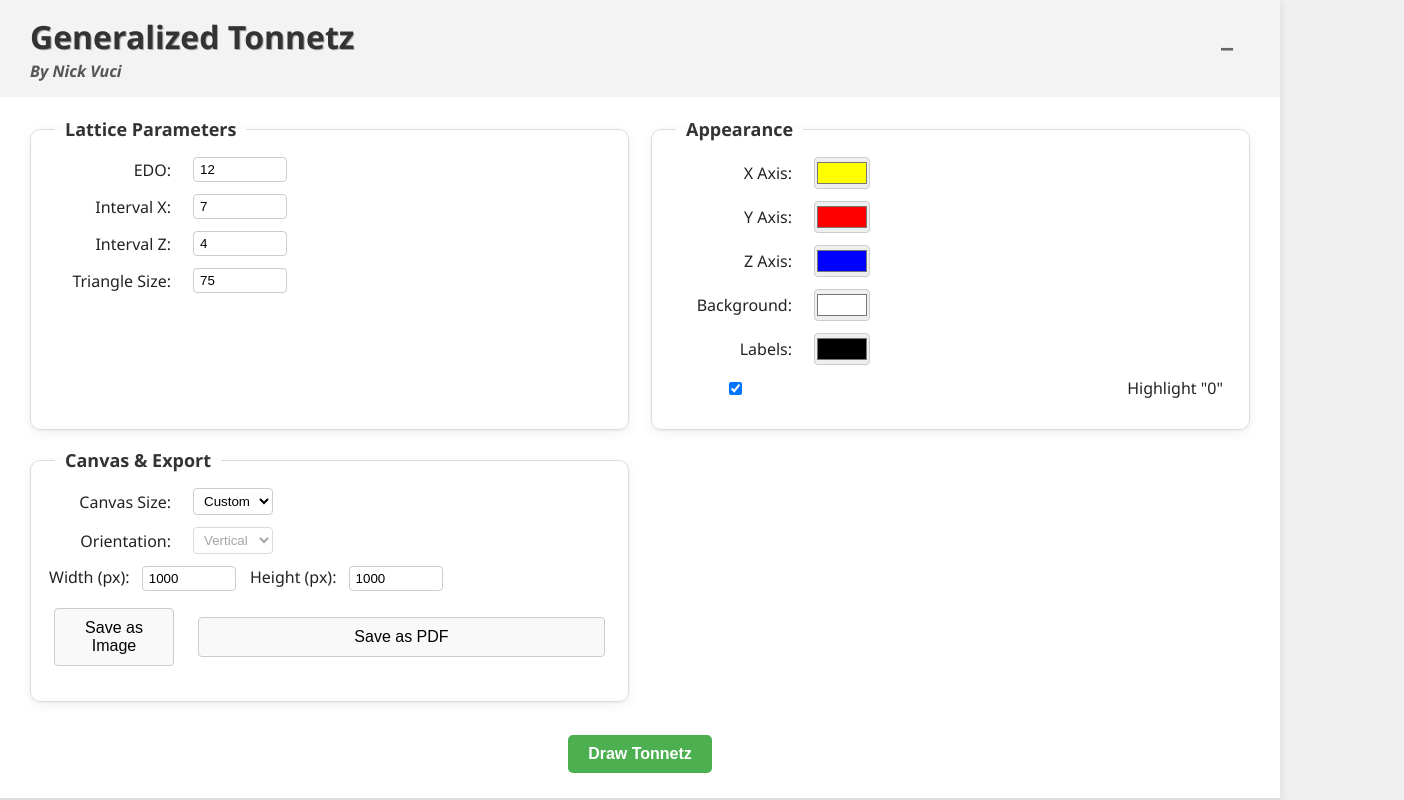
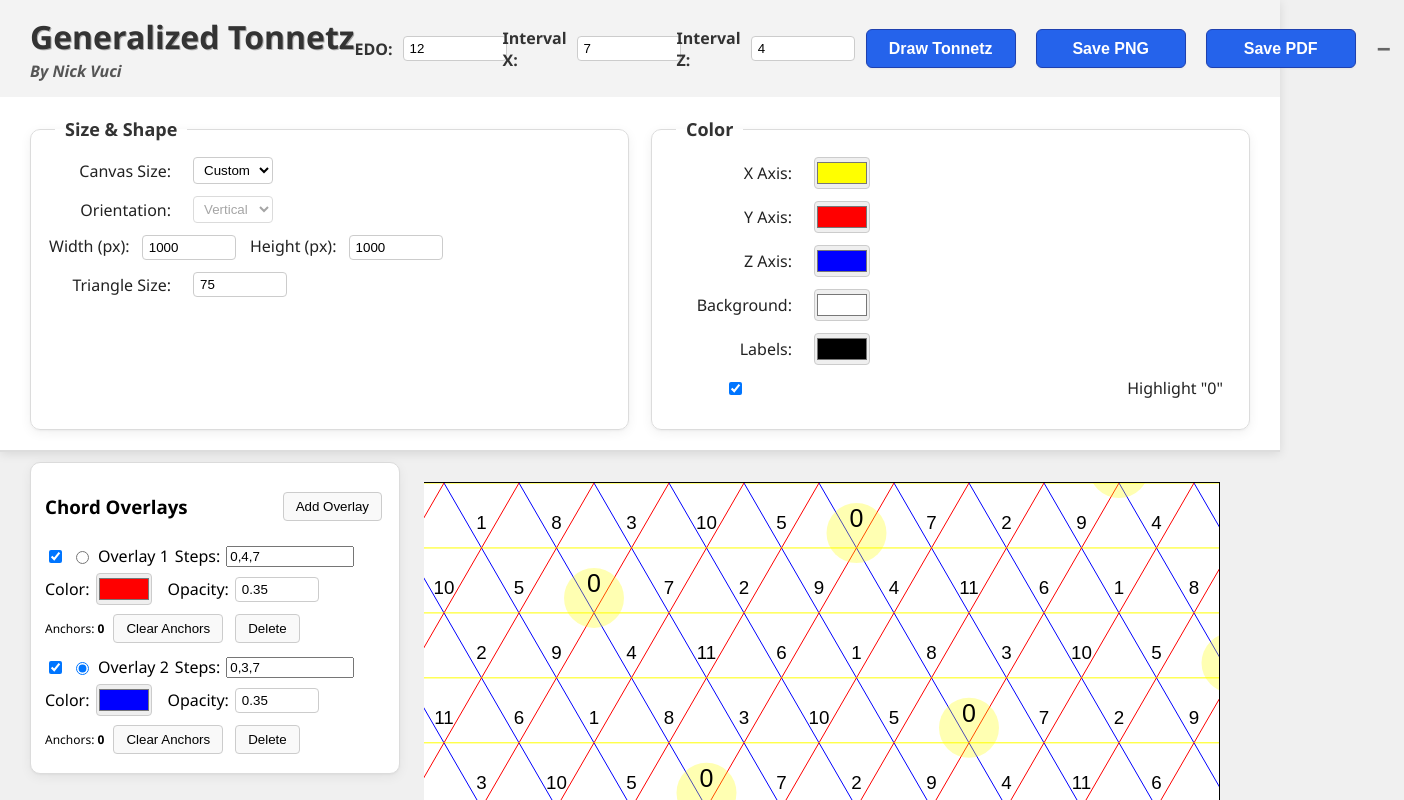
Before and after one commit to NickVuci/GeneralizedTonnetz, a plain HTML site: page index.html in a window 1280 px wide. Shown: the top 800 px of the page, 1404 px wide, since content can reach past the window. Drawn offline with nearby package versions, Linux system fonts and the light colour scheme.

Commit message:
Enhance control panel layout by adding EDO, interval inputs, and action buttons; reorganize fieldset for canvas size and orientation

```diff
--- a/index.html
+++ b/index.html
@@ -12,47 +12,25 @@
             <h1 class="main-title">Generalized Tonnetz</h1>
             <h3 class="subtitle">By Nick Vuci</h3>
         </div>
+        <div class="header-lattice">
+            <label for="edo">EDO:</label>
+            <input type="number" id="edo" value="12" min="1" max="72">
+            <label for="intervalX">Interval X:</label>
+            <input type="number" id="intervalX" value="7" min="-72" max="72">
+            <label for="intervalZ">Interval Z:</label>
+            <input type="number" id="intervalZ" value="4" min="-72" max="72">
+        </div>
+        <div class="header-actions">
+            <button id="drawButton" class="primary-action">Draw Tonnetz</button>
+            <button id="saveImageButton" class="primary-action">Save PNG</button>
+            <button id="savePdfButton" class="primary-action">Save PDF</button>
+        </div>
         <button id="toggleControls" class="toggle-btn">−</button>
     </div>
     <div class="controls-content" id="controlsContent">
         <fieldset>
-            <legend>Lattice Parameters</legend>
-            <div class="control-group">
-                <label for="edo">EDO:</label>
-                <input type="number" id="edo" value="12" min="1" max="72">
-                <label for="intervalX">Interval X:</label>
-                <input type="number" id="intervalX" value="7" min="-72" max="72">
-                <label for="intervalZ">Interval Z:</label>
-                <input type="number" id="intervalZ" value="4" min="-72" max="72">
-            </div>
-            <div class="control-group">
-                <label for="triangleSize">Triangle Size:</label>
-                <input type="number" id="triangleSize" value="75" min="10" max="200">
-            </div>
-        </fieldset>
-
-        <fieldset>
-            <legend>Appearance</legend>
-            <div class="control-group">
-                <label for="colorX">X Axis:</label>
-                <input type="color" id="colorX" value="#FFFF00" class="axis-color">
-                <label for="colorY">Y Axis:</label>
-                <input type="color" id="colorY" value="#FF0000" class="axis-color">
-                <label for="colorZ">Z Axis:</label>
-                <input type="color" id="colorZ" value="#0000FF" class="axis-color">
-            </div>
-            <div class="control-group">
-                <label for="backgroundColor">Background:</label>
-                <input type="color" id="backgroundColor" value="#FFFFFF">
-                <label for="labelColor">Labels:</label>
-                <input type="color" id="labelColor" value="#000000">
-                <input type="checkbox" id="highlightZero" checked>
-                <label for="highlightZero">Highlight "0"</label>
-            </div>
-        </fieldset>
-
-        <fieldset>
-            <legend>Canvas & Export</legend>
+            <legend>Size &amp; Shape</legend>
+            <!-- EDO / X / Z are in the header; canvas & export controls live here -->
             <div class="control-group">
                 <label for="canvasSize">Canvas Size:</label>
                 <select id="canvasSize">
@@ -75,16 +53,36 @@
                 <input type="number" id="canvasHeight" value="1000" min="100" max="2000">
             </div>
             <div class="control-group">
-                <button id="saveImageButton">Save as Image</button>
-                <button id="savePdfButton">Save as PDF</button>
+                <label for="triangleSize">Triangle Size:</label>
+                <input type="number" id="triangleSize" value="75" min="10" max="200">
             </div>
         </fieldset>
 
+        <fieldset>
+            <legend>Color</legend>
+            <div class="control-group">
+                <label for="colorX">X Axis:</label>
+                <input type="color" id="colorX" value="#FFFF00" class="axis-color">
+                <label for="colorY">Y Axis:</label>
+                <input type="color" id="colorY" value="#FF0000" class="axis-color">
+                <label for="colorZ">Z Axis:</label>
+                <input type="color" id="colorZ" value="#0000FF" class="axis-color">
+            </div>
+            <div class="control-group">
+                <label for="backgroundColor">Background:</label>
+                <input type="color" id="backgroundColor" value="#FFFFFF">
+                <label for="labelColor">Labels:</label>
+                <input type="color" id="labelColor" value="#000000">
+                <input type="checkbox" id="highlightZero" checked>
+                <label for="highlightZero">Highlight "0"</label>
+            </div>
+        </fieldset>
+
+        <!-- Canvas & Export fieldset removed; options moved to Lattice Parameters -->
+
         <!-- Overlays moved to left sidebar below -->
 
-        <div class="main-actions">
-            <button id="drawButton">Draw Tonnetz</button>
-        </div>
+            <!-- Draw and Save Image moved to header -->
     </div>
 </div>
 
--- a/styles.css
+++ b/styles.css
@@ -29,6 +29,28 @@ body {
     padding: 15px 30px;
     background-color: rgba(240, 240, 240, 0.8);
 }
+
+.title-section { flex: 0 0 auto; }
+
+.header-actions {
+    display: flex;
+    gap: 10px;
+    align-items: center;
+    margin-left: 20px;
+}
+
+/* Header lattice controls centered area */
+.header-lattice {
+    flex: 1 1 auto;
+    display: grid;
+    grid-template-columns: auto 90px auto 90px auto 90px; /* EDO, X, Z only */
+    align-items: center;
+    justify-content: center;
+    column-gap: 10px;
+}
+
+.header-lattice label { font-weight: 600; color: #333; }
+.header-lattice input[type="number"] { width: 90px; }
 
 .title-section {
     display: flex;
@@ -102,7 +124,8 @@ legend {
     padding-top: 10px;
 }
 
-#drawButton {
+/* Legacy style only when Draw button is placed in the main actions row */
+.main-actions #drawButton {
     padding: 12px 30px;
     font-size: 18px;
     font-weight: bold;
@@ -114,14 +137,14 @@ legend {
     transition: background-color 0.3s;
 }
 
-#drawButton:hover {
+.main-actions #drawButton:hover {
     background-color: #45a049;
 }
 
 /* Align label/input pairs neatly inside each card */
 fieldset .control-group {
     display: grid;
-    grid-template-columns: 130px 1fr; /* two-column layout to prevent overflow */
+    grid-template-columns: 130px 1fr; /* simpler two-column layout */
     align-items: center;
     column-gap: 14px;
     row-gap: 12px;
@@ -155,10 +178,23 @@ input[type="color"] {
 
 .axis-color { width: 56px; margin-right: 0; }
 
-/* Buttons inside cards */
-fieldset .control-group button {
-    padding: 8px 14px;
+/* Primary header actions only */
+.header-actions .primary-action {
+    padding: 10px 16px;
+    font-size: 14px;
+    font-weight: 600;
+    border: 1px solid #1e40af;
+    background-color: #2563eb;
+    color: #fff;
+    border-radius: 6px;
+    cursor: pointer;
+    min-width: 150px;
+    line-height: 1.1;
+    box-shadow: 0 1px 2px rgba(0,0,0,0.05);
 }
+
+.header-actions .primary-action:hover { background-color: #1d4ed8; }
+.header-actions .primary-action:active { background-color: #1b46c6; }
 
 /* Responsive: collapse to 2 and then 1 columns */
 @media (max-width: 1400px) {
@@ -167,6 +203,17 @@ fieldset .control-group button {
 
 @media (max-width: 800px) {
     .controls-content { grid-template-columns: 1fr; }
+}
+
+/* When the viewport is narrower, fall back to a single pair per row to avoid crowding */
+/* two-column layout works well across sizes; keep it consistent */
+
+/* Actions row inside Canvas & Export */
+.export-actions {
+    display: flex;
+    gap: 10px;
+    align-items: center;
+    flex-wrap: wrap;
 }
 
 /* ===== Workspace layout: overlays left, canvas right ===== */
```
